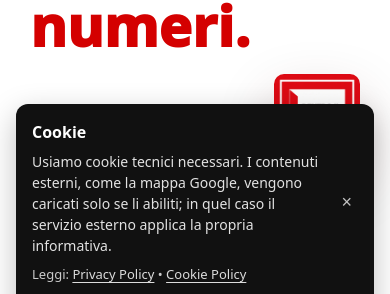
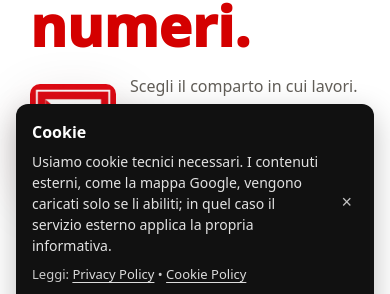
Before and after one commit to pasqualebrenga/fpcgilrovigo-web, a Next.js app: page /dentro-il-quadrato in a window 390 px wide. Shown: the part 432-726 px from the top of the page. Built offline with nearby package versions, Linux system fonts and the light colour scheme; no server answers.

Commit message:
Fix Dentro il Quadrato responsive logo spacing

```diff
--- a/app/globals.css
+++ b/app/globals.css
@@ -2805,10 +2805,10 @@ a:hover {
 .choice-page:before {
   content: "25-27";
   position: absolute;
-  right: -20px;
-  top: 25px;
+  right: clamp(260px, 25vw, 430px);
+  top: 12px;
   color: #ece7df;
-  font-size: clamp(90px, 15vw, 210px);
+  font-size: clamp(86px, 12vw, 176px);
   line-height: 1;
   font-weight: 950;
   letter-spacing: 0;
@@ -2965,6 +2965,30 @@ a:hover {
   letter-spacing: 0.1em;
 }
 
+@media (max-width: 980px) {
+  .choice-page:before {
+    right: 8px;
+    top: 12px;
+    font-size: 96px;
+    opacity: 0.55;
+  }
+
+  .choice-intro {
+    grid-template-columns: 1fr;
+    gap: 24px;
+  }
+
+  .dqChoiceAside {
+    grid-template-columns: auto minmax(0, 1fr);
+    align-items: center;
+  }
+
+  .dqChoiceLogo {
+    justify-self: start;
+    width: 118px;
+  }
+}
+
 .back-sector {
   display: block;
   margin-bottom: 35px;
@@ -3245,9 +3269,10 @@ a:hover {
   }
 
   .choice-page:before {
-    font-size: 90px;
-    top: 18px;
-    right: 0;
+    font-size: 72px;
+    top: 10px;
+    right: 8px;
+    opacity: 0.55;
   }
 
   .choice-intro {
```
